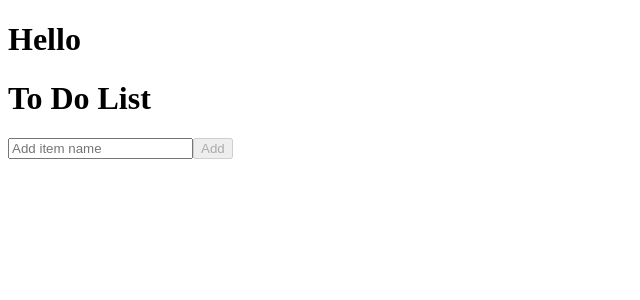
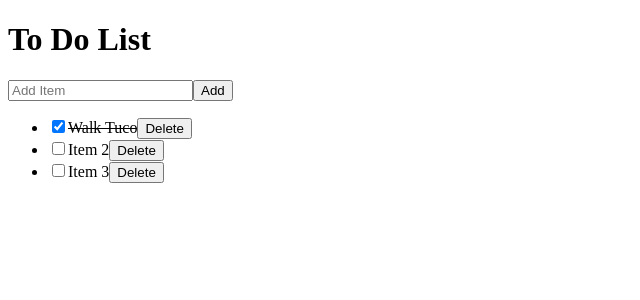
Before and after one commit to isabel-brolhato/to-do-list, a React (Create React App) app: page / in a window 1280 px wide. Shown: the top 300 px of the page, without its empty margins (0-640 px from the left). Built offline with nearby package versions, Linux system fonts and the light colour scheme.

Commit message:
adds components, checkboxes, mock list

```diff
--- a/src/App.js
+++ b/src/App.js
@@ -1,74 +1,68 @@
-import React from 'react';
-import AddBtn from './Components/AddBtn';
+import { useState } from 'react';
 import Title from './Components/Title';
+import Content from './Components/Content';
+import AddItem from './Components/AddItem';
+
+function App() {
+  const [items, setItems] = useState([
+    {
+      id: 1,
+      checked: true,
+      item: "Walk Tuco"
+    },
+    {
+      id: 2,
+      checked: false,
+      item: "Item 2"
+    },
+    {
+      id: 3,
+      checked: false,
+      item: "Item 3"
+    }
+  ]);
+
+  const [newItem, setNewItem] = useState('')
+
+  const addItem = (item) => {
+    const id = items.length ? items[items.length - 1].id + 1 : 1;
+    const myNewItem = { id, checked: false, item };
+    const listItems = [...items, myNewItem];
+    setItems(listItems);
+  }
 
 
-class App extends React.Component {
-  constructor(props) {
-    super(props);
-    this.state = {
-      newItem: "",
-      list: []
-    };
+  const handleCheck = (id) => {
+    const listItems = items.map((item) => item.id === id ? { ...item, checked: !item.checked } : item);
+    setItems(listItems);
   }
 
-  updateInput(key, value) {
-    this.setState({ [key]: value });
+  const handleDelete = (id) => {
+    const listItems = items.filter((item) => item.id !== id);
+    setItems(listItems);
   }
 
-  addItem() {
-    const newItem = {
-      id: 1 + Math.random(),
-      value: this.state.newItem.slice()
-    };
-
-    const list = [...this.state.list];
-    list.push(newItem);
-
-    this.setState({
-      list,
-      newItem: ""
-    });
+  const handleSubmit = (e) => {
+    e.preventDefault();
+    addItem(newItem);
+    setNewItem('');
   }
 
-  deleteItem(id) {
-    const list = [...this.state.list];
-    const updatedList = list.filter(item => item.id !== id);
-    this.setState({ list: updatedList });
-  }
-
-  render() {
   return (
     <div>
-        <AddBtn />
       <Title />
-        <div className="container">
-          <input
-            type="text"
-            placeholder="Add item name"
-            value={this.state.newItem}
-            onChange={e => this.updateInput("newItem", e.target.value)}
+      <AddItem
+        newItem={newItem}
+        setNewItem={setNewItem}
+        handleSubmit={handleSubmit}
       />
-          <button
-            className="add-btn"
-            onClick={() => this.addItem()}
-            disabled={!this.state.newItem.length}
-          >Add</button>
-          <br />
-          <ul>
-            {this.state.list.map(item => {
-              return (
-                <li key={item.id}>
-                  {item.value}
-                  <button className="delete-btn" onClick={() => this.deleteItem(item.id)}>Delete</button>
-                </li>
-              );
-            })}
-          </ul>
-        </div>
+      <Content
+        items={items}
+        handleCheck={handleCheck}
+        handleDelete={handleDelete}
+      />
     </div>
   );
-  }
 }
 
 
--- a/src/Components/AddBtn.js
+++ /dev/null
@@ -1,7 +0,0 @@
-
-
-function AddBtn () {
-    return <h1>Hello</h1>
-}
-
-export default AddBtn;
--- /dev/null
+++ b/src/Components/AddItem.js
@@ -0,0 +1,19 @@
+
+const AddItem = ({ newItem, setNewItem, handleSubmit }) => {
+    return (
+        <form className='addForm' onSubmit={handleSubmit}>
+            <input
+                id='addItem'
+                type='text'
+                placeholder='Add Item'
+                value={newItem}
+                onChange={(e) => setNewItem(e.target.value)}
+            />
+            <button
+                type='submit'>Add</button>
+
+        </form>
+    )
+}
+
+export default AddItem
--- /dev/null
+++ b/src/Components/Content.js
@@ -0,0 +1,16 @@
+import ItemList from "./ItemList"
+
+const Content = ({ items, handleCheck, handleDelete }) => {
+
+    return (
+        <main>
+            <ItemList
+                items={items}
+                handleCheck={handleCheck}
+                handleDelete={handleDelete}
+            />
+        </main>
+    )
+}
+
+export default Content
--- /dev/null
+++ b/src/Components/ItemList.js
@@ -0,0 +1,20 @@
+import LineItem from "./LineItem"
+
+const ItemList = ({ items, handleCheck, handleDelete }) => {
+    return (
+        <ul>
+            {items.map((item) => (
+                <LineItem
+                    key={item.id}
+                    item={item}
+                    handleCheck={handleCheck}
+                    handleDelete={handleDelete}
+                />
+            )
+            )}
+
+        </ul>
+    )
+}
+
+export default ItemList
--- /dev/null
+++ b/src/Components/LineItem.js
@@ -0,0 +1,20 @@
+
+const LineItem = ({ item, handleCheck, handleDelete }) => {
+    return (
+        <li className="item">
+            <input
+                type="checkbox"
+                onChange={() => handleCheck(item.id)}
+                checked={item.checked}
+            />
+            <label
+                style={(item.checked) ? { textDecoration: 'line-through' } : null}
+            >{item.item}</label>
+            <button
+                onClick={() => handleDelete(item.id)}
+            >Delete</button>
+        </li>
+    )
+}
+
+export default LineItem
--- a/src/Components/Title.js
+++ b/src/Components/Title.js
@@ -1,6 +1,10 @@
 
-function Title (){
-    return <h1 className="title">To Do List</h1>
+const Title = () => {
+    return (
+    <header>
+        <h1 className="title">To Do List</h1>
+        </header>
+    )
 }
 
 export default Title;
```
Also changed, not shown: 1 other file (tests, documents, lock files or other folders). Lines whose indentation alone changed are shown as unchanged.
